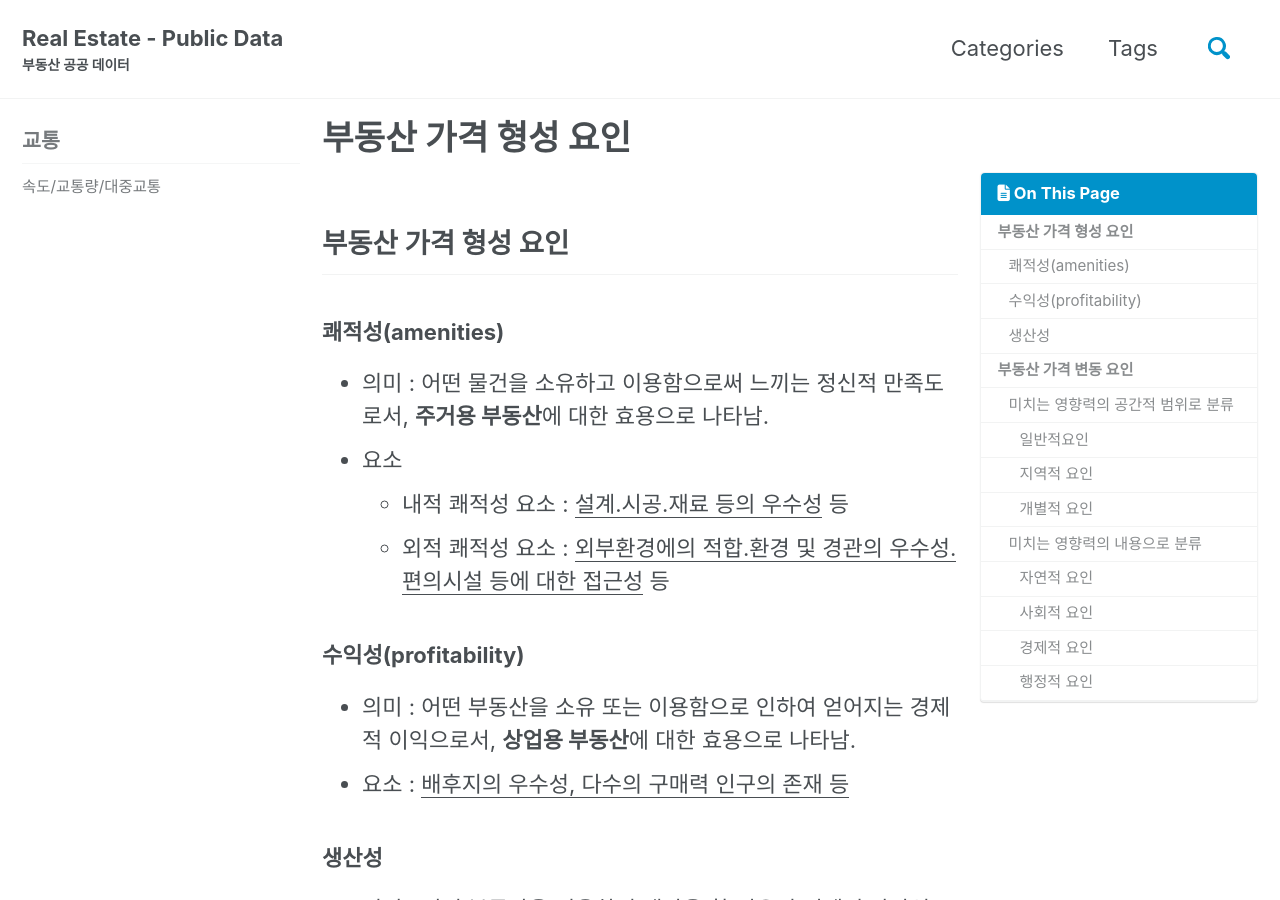
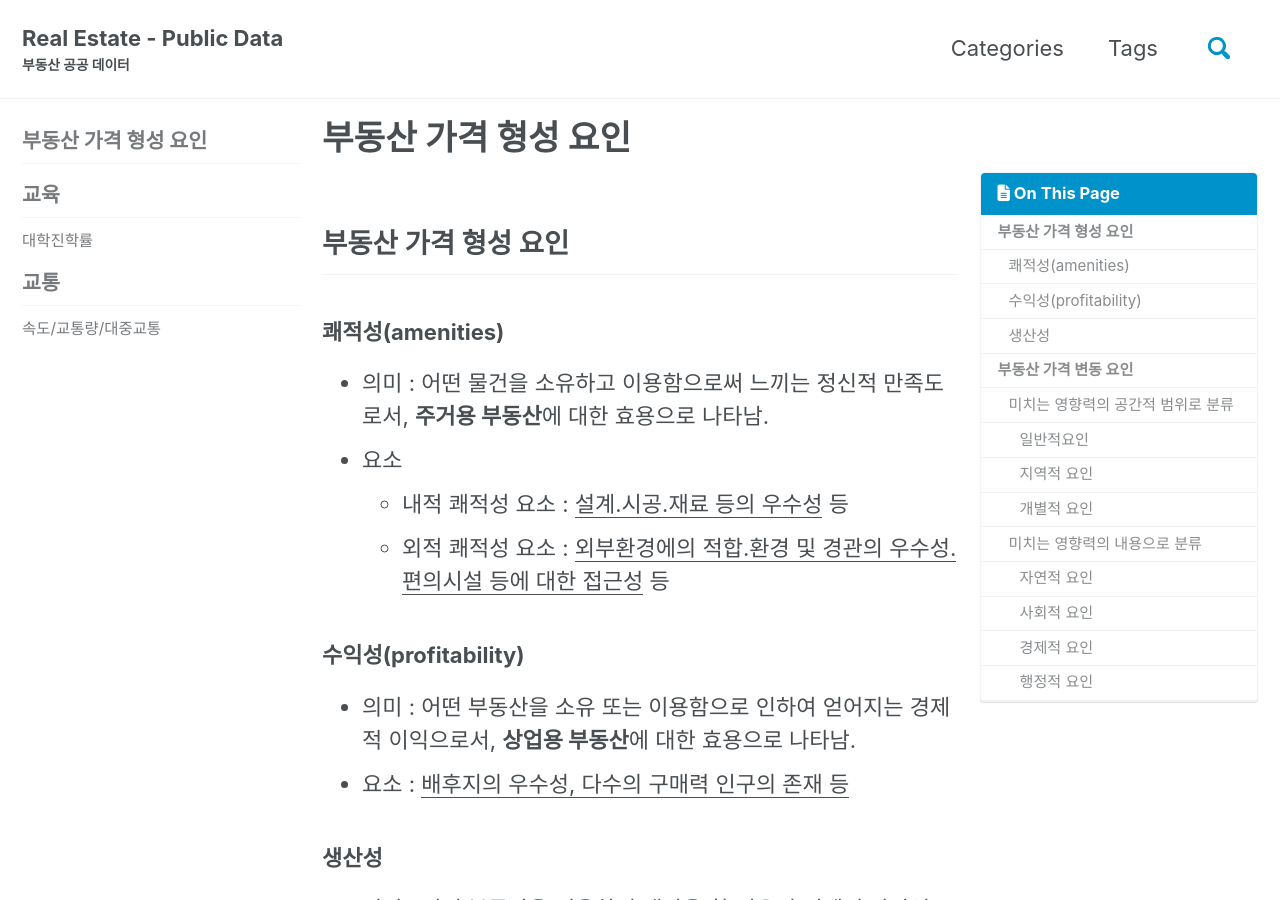
Before and after one commit to nseunghee97/real-estate-public-data, a Jekyll site: the page built from _posts/2019-08-07-부동산-가격형성-요인.md, in a window 1280 px wide and 900 px high. Built offline with Jekyll 4.4.1, drawn with Linux system fonts in a browser that asks for light colours; cached includes are drawn as plain includes; nearby versions of some CDN libraries.

Commit message:
docs category 추가

```diff
--- a/_data/navigation.yml
+++ b/_data/navigation.yml
@@ -11,7 +11,13 @@ main:
 
 # sidebar
 docs:
-  - title: 교통
+  - title: "부동산 가격 형성 요인"
+    url : /real-estate/real-estate-factor/
+  - title: "교육"
+    children:
+      - title: "대학진학률"
+        url:
+  - title: "교통"
     children:
       - title: "속도/교통량/대중교통"
         url: /posts/topis/
```
